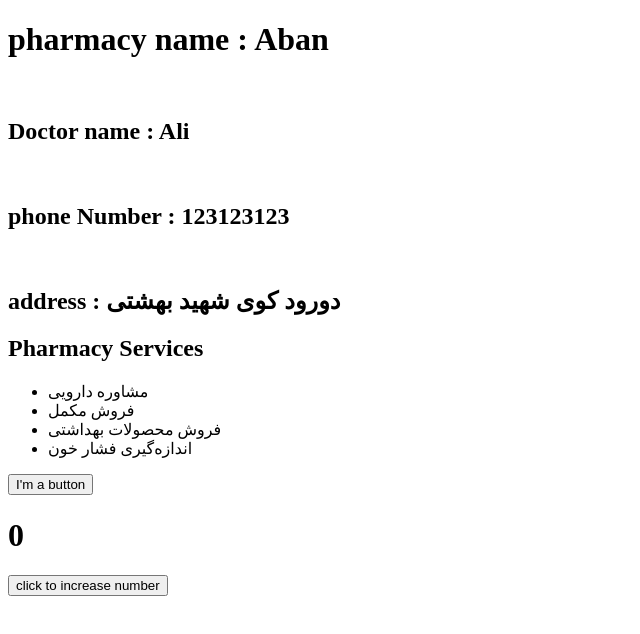
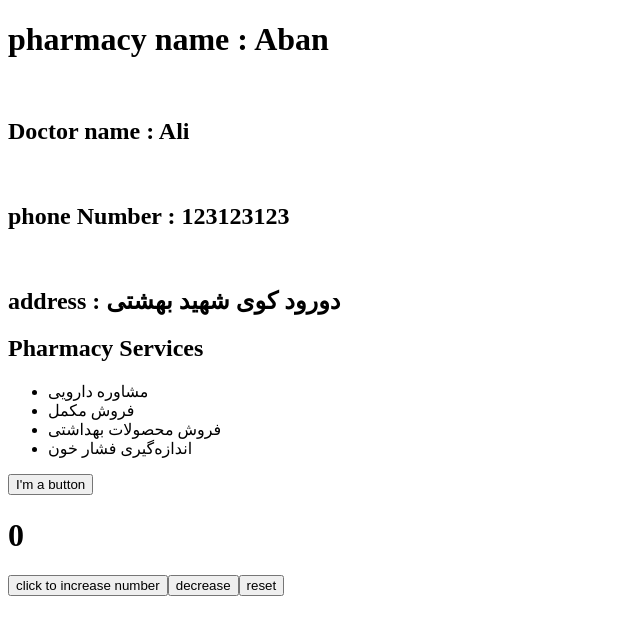
Before and after one commit to Suron-dev/pharmacy-website, a React (Vite) app: page / in a window 1280 px wide. Shown: the top 634 px of the page, without its empty margins (0-640 px from the left). Built offline with nearby package versions, Linux system fonts and the light colour scheme.

Commit message:
useState second use

```diff
--- a/src/components/counter/counter.jsx
+++ b/src/components/counter/counter.jsx
@@ -2,13 +2,23 @@ import { useState } from "react";
 
 function Counter() {
     const [count, setCount] = useState(0);
-    function handleClick() {
+    function handleClickToIncrease() {
         setCount(count + 1);
     }
+    function handleClickToDecrease() {
+        setCount(count - 1);
+    }
+
+    function handleClickToReset() {
+        setCount(0);
+    }
+
     return (
         <>
             <h1>{count}</h1>
-            <button onClick={handleClick}>click to increase number </button>
+            <button onClick={handleClickToIncrease}>click to increase number </button>
+            <button onClick={handleClickToDecrease}>decrease</button>
+            <button onClick={handleClickToReset}>reset</button>
         </>
     );
 }
```
